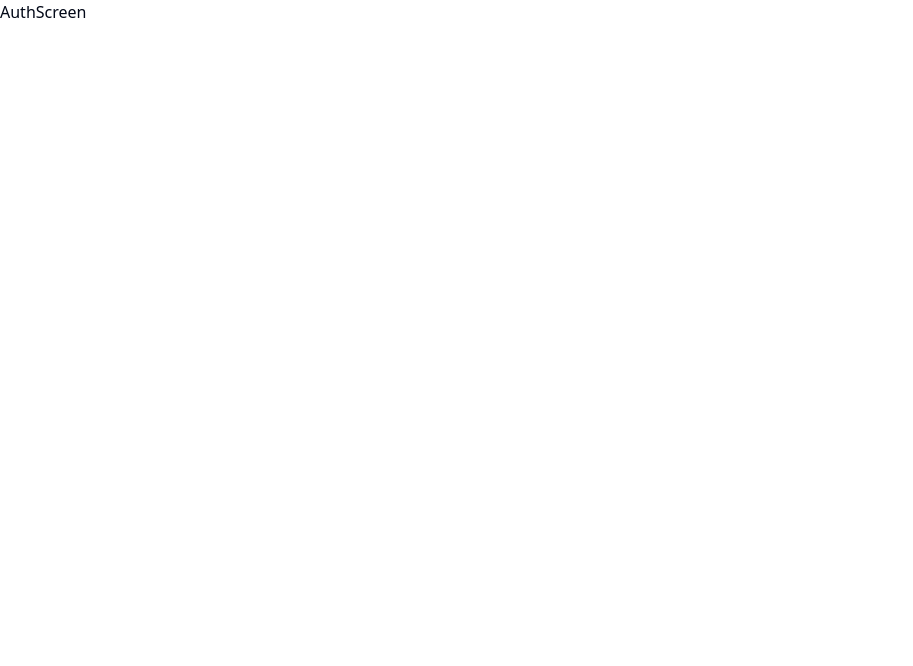
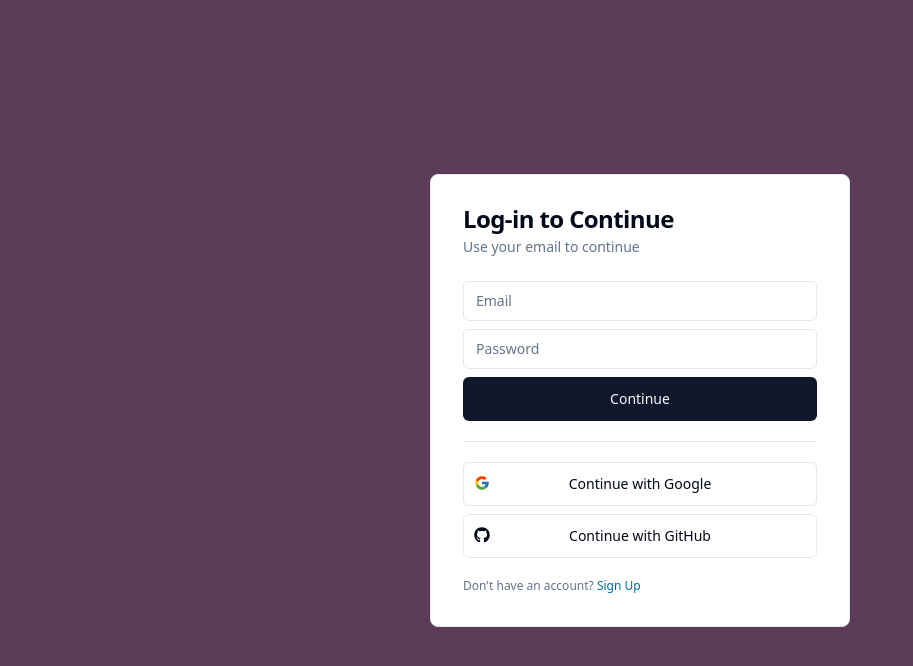
Before and after one commit to fancyguyiitb/slack-tutorial, a Next.js app: page / in a window 1280 px wide. Shown: the top 666 px of the page, without its empty margins (0-913 px from the left). Built offline with nearby package versions, Linux system fonts and the light colour scheme.

Commit message:
auth ui done

```diff
--- a/package.json
+++ b/package.json
@@ -9,13 +9,16 @@
     "lint": "next lint"
   },
   "dependencies": {
+    "@radix-ui/react-separator": "^1.1.1",
     "@radix-ui/react-slot": "^1.1.1",
     "class-variance-authority": "^0.7.1",
     "clsx": "^2.1.1",
+    "convex": "^1.17.4",
     "lucide-react": "^0.468.0",
     "next": "15.1.0",
     "react": "^19.0.0",
     "react-dom": "^19.0.0",
+    "react-icons": "^5.4.0",
     "tailwind-merge": "^2.5.5",
     "tailwindcss-animate": "^1.0.7"
   },
--- a/src/app/page.tsx
+++ b/src/app/page.tsx
@@ -1,9 +1,5 @@
-import AuthScreen from "@/features/auth/components/auth-screen";
+import { AuthScreen } from "@/features/auth/components/auth-screen";
 
 export default function Home() {
-  return (
-    <div className="">
-      <AuthScreen/>
-    </div>
-  );
+  return <AuthScreen />;
 }
--- /dev/null
+++ b/src/components/ui/card.tsx
@@ -0,0 +1,79 @@
+import * as React from "react"
+
+import { cn } from "@/lib/utils"
+
+const Card = React.forwardRef<
+  HTMLDivElement,
+  React.HTMLAttributes<HTMLDivElement>
+>(({ className, ...props }, ref) => (
+  <div
+    ref={ref}
+    className={cn(
+      "rounded-lg border bg-card text-card-foreground shadow-sm",
+      className
+    )}
+    {...props}
+  />
+))
+Card.displayName = "Card"
+
+const CardHeader = React.forwardRef<
+  HTMLDivElement,
+  React.HTMLAttributes<HTMLDivElement>
+>(({ className, ...props }, ref) => (
+  <div
+    ref={ref}
+    className={cn("flex flex-col space-y-1.5 p-6", className)}
+    {...props}
+  />
+))
+CardHeader.displayName = "CardHeader"
+
+const CardTitle = React.forwardRef<
+  HTMLDivElement,
+  React.HTMLAttributes<HTMLDivElement>
+>(({ className, ...props }, ref) => (
+  <div
+    ref={ref}
+    className={cn(
+      "text-2xl font-semibold leading-none tracking-tight",
+      className
+    )}
+    {...props}
+  />
+))
+CardTitle.displayName = "CardTitle"
+
+const CardDescription = React.forwardRef<
+  HTMLDivElement,
+  React.HTMLAttributes<HTMLDivElement>
+>(({ className, ...props }, ref) => (
+  <div
+    ref={ref}
+    className={cn("text-sm text-muted-foreground", className)}
+    {...props}
+  />
+))
+CardDescription.displayName = "CardDescription"
+
+const CardContent = React.forwardRef<
+  HTMLDivElement,
+  React.HTMLAttributes<HTMLDivElement>
+>(({ className, ...props }, ref) => (
+  <div ref={ref} className={cn("p-6 pt-0", className)} {...props} />
+))
+CardContent.displayName = "CardContent"
+
+const CardFooter = React.forwardRef<
+  HTMLDivElement,
+  React.HTMLAttributes<HTMLDivElement>
+>(({ className, ...props }, ref) => (
+  <div
+    ref={ref}
+    className={cn("flex items-center p-6 pt-0", className)}
+    {...props}
+  />
+))
+CardFooter.displayName = "CardFooter"
+
+export { Card, CardHeader, CardFooter, CardTitle, CardDescription, CardContent }
--- /dev/null
+++ b/src/components/ui/input.tsx
@@ -0,0 +1,22 @@
+import * as React from "react"
+
+import { cn } from "@/lib/utils"
+
+const Input = React.forwardRef<HTMLInputElement, React.ComponentProps<"input">>(
+  ({ className, type, ...props }, ref) => {
+    return (
+      <input
+        type={type}
+        className={cn(
+          "flex h-10 w-full rounded-md border border-input bg-background px-3 py-2 text-base ring-offset-background file:border-0 file:bg-transparent file:text-sm file:font-medium file:text-foreground placeholder:text-muted-foreground focus-visible:outline-none focus-visible:ring-2 focus-visible:ring-ring focus-visible:ring-offset-2 disabled:cursor-not-allowed disabled:opacity-50 md:text-sm",
+          className
+        )}
+        ref={ref}
+        {...props}
+      />
+    )
+  }
+)
+Input.displayName = "Input"
+
+export { Input }
--- /dev/null
+++ b/src/components/ui/separator.tsx
@@ -0,0 +1,31 @@
+"use client"
+
+import * as React from "react"
+import * as SeparatorPrimitive from "@radix-ui/react-separator"
+
+import { cn } from "@/lib/utils"
+
+const Separator = React.forwardRef<
+  React.ElementRef<typeof SeparatorPrimitive.Root>,
+  React.ComponentPropsWithoutRef<typeof SeparatorPrimitive.Root>
+>(
+  (
+    { className, orientation = "horizontal", decorative = true, ...props },
+    ref
+  ) => (
+    <SeparatorPrimitive.Root
+      ref={ref}
+      decorative={decorative}
+      orientation={orientation}
+      className={cn(
+        "shrink-0 bg-border",
+        orientation === "horizontal" ? "h-[1px] w-full" : "h-full w-[1px]",
+        className
+      )}
+      {...props}
+    />
+  )
+)
+Separator.displayName = SeparatorPrimitive.Root.displayName
+
+export { Separator }
--- a/src/features/auth/components/auth-screen.tsx
+++ b/src/features/auth/components/auth-screen.tsx
@@ -1,11 +1,17 @@
 "use client";
 
-import React from 'react'
+import { useState } from "react";
+import { SignInFlow } from "../types";
+import SignInCard from "./sign-in-card";
+import SignUpCard from "./sign-up-card";
 
-const AuthScreen = () => {
+export const AuthScreen = () => {
+  const [state, setState] = useState<SignInFlow>("signIn");
   return (
-    <div>AuthScreen</div>
-  )
-}
-
-export default AuthScreen
+    <div className="h-full flex items-center justify-center bg-[#5c3b58]">
+      <div className="md:h-auto md:w-[420px]">
+        {state === "signIn" ? <SignInCard setState = {setState} /> : <SignUpCard setState = {setState} />}
+      </div>
+    </div>
+  );
+};
--- /dev/null
+++ b/src/features/auth/components/sign-in-card.tsx
@@ -0,0 +1,95 @@
+import { Button } from "@/components/ui/button";
+import {
+  Card,
+  CardContent,
+  CardDescription,
+  CardHeader,
+  CardTitle,
+} from "@/components/ui/card";
+import { Input } from "@/components/ui/input";
+import { Separator } from "@/components/ui/separator";
+import { useState } from "react";
+import { FaGithub } from "react-icons/fa";
+import { FcGoogle } from "react-icons/fc";
+
+import { SignInFlow } from "../types";
+
+interface SignInCardProps {
+  setState: (state: SignInFlow) => void;
+}
+
+const SignInCard = ({ setState }: SignInCardProps) => {
+  const [email, setEmail] = useState("");
+  const [password, setPassword] = useState("");
+
+  return (
+    <Card className="w-full h-full p-8">
+      <CardHeader className="px-0 pt-0">
+        <CardTitle>Log-in to Continue</CardTitle>
+        <CardDescription>Use your email to continue</CardDescription>
+      </CardHeader>
+
+      <CardContent className="space-y-5 px-0 pb-0">
+        <form action="" className="space-y-2 5">
+          <Input
+            disabled={false}
+            value={email}
+            onChange={(e) => {
+              setEmail(e.target.value);
+            }}
+            placeholder="Email"
+            type="email"
+            required
+          />
+          <Input
+            disabled={false}
+            value={password}
+            onChange={(e) => {
+              setPassword(e.target.value);
+            }}
+            placeholder="Password"
+            type="password"
+            required
+          />
+          <Button type="submit" className="w-full" size="lg" disabled={false}>
+            Continue
+          </Button>
+        </form>
+        <Separator />
+        <div className="flex flex-col gap-y-2 5">
+          <Button
+            disabled={false}
+            onClick={() => {}}
+            variant="outline"
+            size="lg"
+            className="w-ful relative"
+          >
+            <FcGoogle className="size-5 absolute top-3 left-2.5" />
+            Continue with Google
+          </Button>
+          <Button
+            disabled={false}
+            onClick={() => {}}
+            variant="outline"
+            size="lg"
+            className="w-ful relative"
+          >
+            <FaGithub className="size-5 absolute top-3 left-2.5" />
+            Continue with GitHub
+          </Button>
+        </div>
+        <p className="text-xs text-muted-foreground">
+          Don&apos;t have an account?{" "}
+          <span
+            className="text-sky-700 hover:underline cursor-pointer"
+            onClick={() => setState("signUp")}
+          >
+            Sign Up
+          </span>
+        </p>
+      </CardContent>
+    </Card>
+  );
+};
+
+export default SignInCard;
--- /dev/null
+++ b/src/features/auth/components/sign-up-card.tsx
@@ -0,0 +1,106 @@
+import { Button } from "@/components/ui/button";
+import {
+  Card,
+  CardContent,
+  CardDescription,
+  CardHeader,
+  CardTitle,
+} from "@/components/ui/card";
+import { Input } from "@/components/ui/input";
+import { Separator } from "@/components/ui/separator";
+import { useState } from "react";
+import { FaGithub } from "react-icons/fa";
+import { FcGoogle } from "react-icons/fc";
+
+import { SignInFlow } from "../types";
+
+interface SignUpCardProps {
+  setState: (state: SignInFlow) => void;
+}
+
+const SignUpCard = ({ setState }: SignUpCardProps) => {
+  const [email, setEmail] = useState("");
+  const [password, setPassword] = useState("");
+  const [confirmpassword, setConfirmPassword] = useState("");
+
+  return (
+    <Card className="w-full h-full p-8">
+      <CardHeader className="px-0 pt-0">
+        <CardTitle>Sign-up to Continue</CardTitle>
+        <CardDescription>Use your email to continue</CardDescription>
+      </CardHeader>
+
+      <CardContent className="space-y-5 px-0 pb-0">
+        <form action="" className="space-y-2 5">
+          <Input
+            disabled={false}
+            value={email}
+            onChange={(e) => {
+              setEmail(e.target.value);
+            }}
+            placeholder="Email"
+            type="email"
+            required
+          />
+          <Input
+            disabled={false}
+            value={password}
+            onChange={(e) => {
+              setPassword(e.target.value);
+            }}
+            placeholder="Password"
+            type="password"
+            required
+          />
+          <Input
+            disabled={false}
+            value={confirmpassword}
+            onChange={(e) => {
+              setConfirmPassword(e.target.value);
+            }}
+            placeholder="Confirm Password"
+            type="password"
+            required
+          />
+          <Button type="submit" className="w-full" size="lg" disabled={false}>
+            Continue
+          </Button>
+        </form>
+        <Separator />
+        <div className="flex flex-col gap-y-2 5">
+          <Button
+            disabled={false}
+            onClick={() => {}}
+            variant="outline"
+            size="lg"
+            className="w-ful relative"
+          >
+            <FcGoogle className="size-5 absolute top-3 left-2.5" />
+            Continue with Google
+          </Button>
+          <Button
+            disabled={false}
+            onClick={() => {}}
+            variant="outline"
+            size="lg"
+            className="w-ful relative"
+          >
+            <FaGithub className="size-5 absolute top-3 left-2.5" />
+            Continue with GitHub
+          </Button>
+        </div>
+        <p className="text-xs text-muted-foreground">
+          Already have an account?{" "}
+          <span
+            className="text-sky-700 hover:underline cursor-pointer"
+            onClick={() => setState("signIn")}
+          >
+            Sign In
+          </span>
+        </p>
+      </CardContent>
+    </Card>
+  );
+};
+
+export default SignUpCard;
--- /dev/null
+++ b/src/features/auth/types.ts
@@ -0,0 +1 @@
+export type SignInFlow = "signIn" | "signUp";
--- a/tailwind.config.ts
+++ b/tailwind.config.ts
@@ -6,6 +6,7 @@
     "./src/pages/**/*.{js,ts,jsx,tsx,mdx}",
     "./src/components/**/*.{js,ts,jsx,tsx,mdx}",
     "./src/app/**/*.{js,ts,jsx,tsx,mdx}",
+	"./src/features/**/*.{js,ts,jsx,tsx}",
   ],
   theme: {
   	extend: {
```
Also changed, not shown: 1 other file (tests, documents, lock files or other folders).
